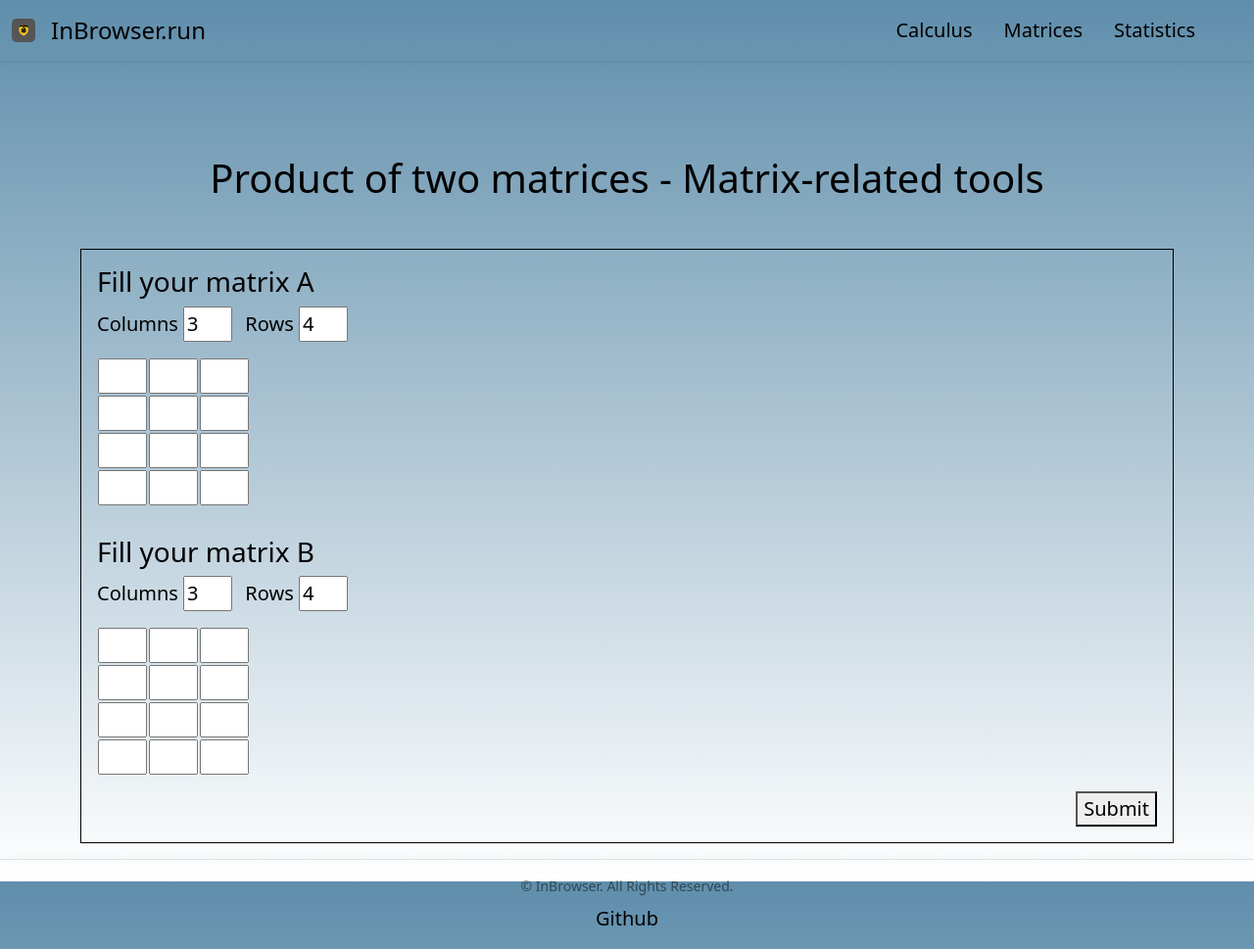
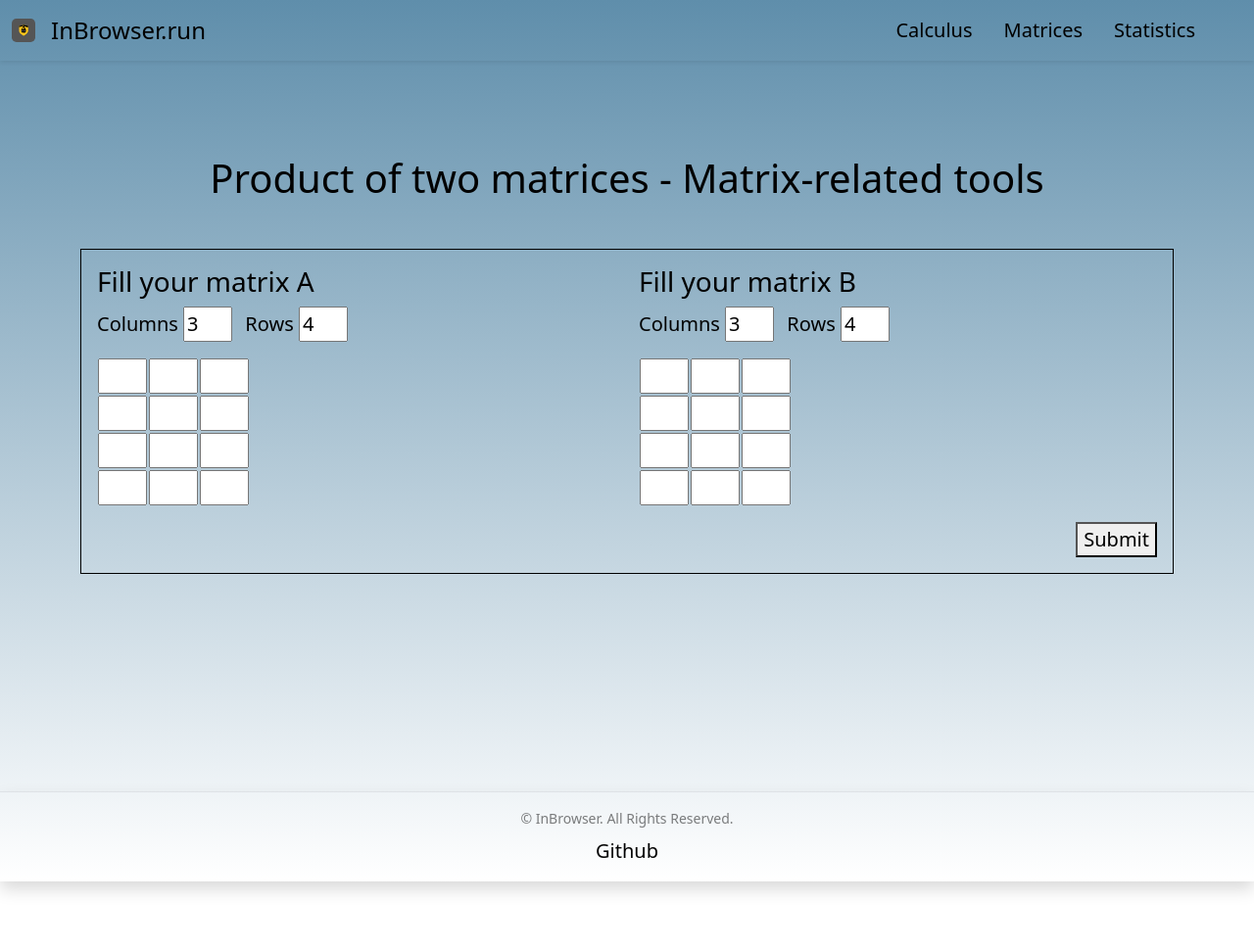
Before and after one commit to inbrowser/inbrowser.github.io, a Jekyll site: the page built from matrix/operations/product.html, in a window 1280 px wide. Shown: the whole page at 98% size. Built offline with Jekyll 4.4.1, drawn with Linux system fonts in a browser that asks for light colours.

Commit message:
style: improving UI

```diff
--- a/matrix/operations/product.html
+++ b/matrix/operations/product.html
@@ -11,9 +11,14 @@ SUBMIT DATA
 - B
 -->
 <div class="p-3 border-color container fs-5 mt-5">
-    {% include _math/input_matrix.html modifier="A" generate="true" %}
-    <br>
-    {% include _math/input_matrix.html modifier="B" %}
+    <div class="row">
+        <div class="col">
+            {% include _math/input_matrix.html modifier="A" generate="true" %}
+        </div>
+        <div class="col">
+            {% include _math/input_matrix.html modifier="B" %}
+        </div>
+    </div>
 
     <div class="mt-3 text-end">
         <button onclick="process()">Submit</button>
```
Also changed, not shown: README.md.
